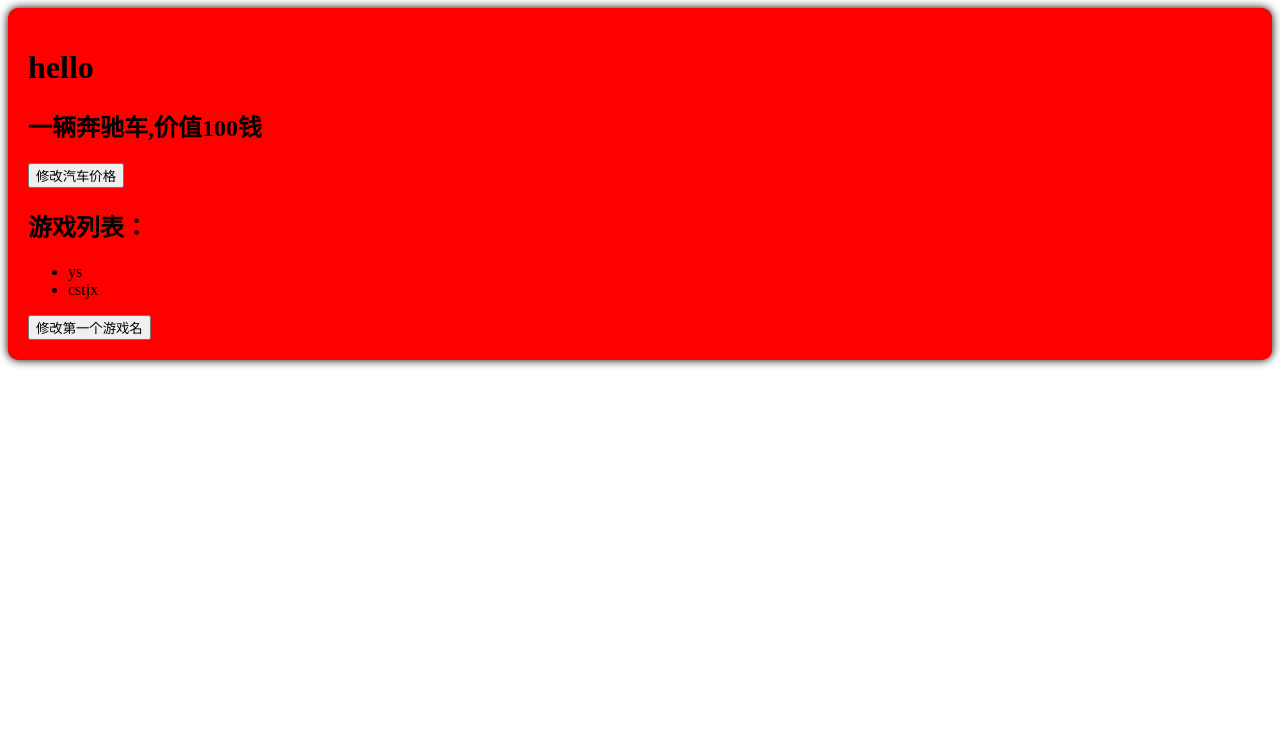
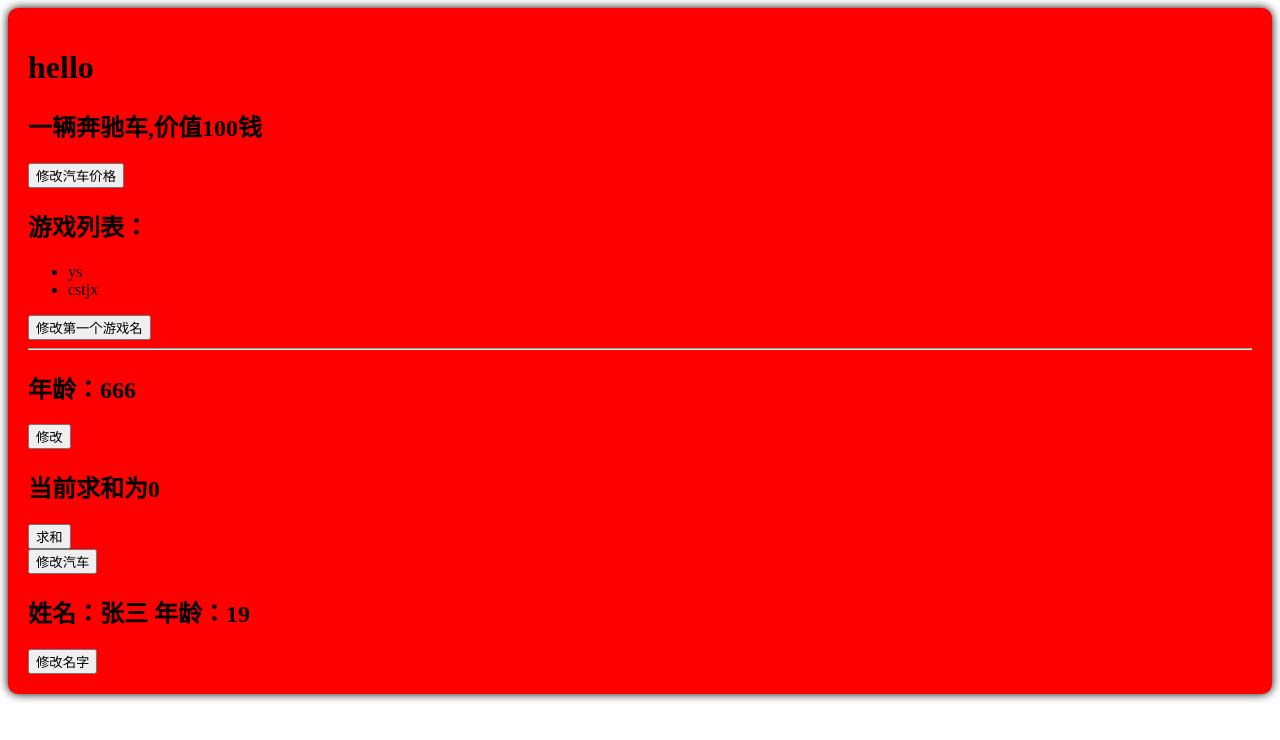
Before and after one commit to Bavin9199/Frontend, a Vue app in the folder vue/hello_vue3/: page / in a window 1280 px wide. Shown: the top 740 px of the page. Built offline with nearby package versions, Linux system fonts and the light colour scheme.

Commit message:
ref,reactive,toRefs

```diff
--- a/vue/hello_vue3/src/components/car.vue
+++ b/vue/hello_vue3/src/components/car.vue
@@ -1,32 +1,72 @@
 <template>
     <div class="cat">
         <h2> 一辆{{car.brand}}车,价值{{ car.price }}钱</h2>
-        <button @click="changePrice()">修改汽车价格</button>
+        <button @click="changePrice">修改汽车价格</button>
         <h2>游戏列表：</h2>
         <ul>
             <li v-for="g in games" :key="g.id">{{g.name}}</li>
         </ul>
-        <button @click="changeFirstName()">修改第一个游戏名</button>
+        <button @click="changeFirstName">修改第一个游戏名</button>
+        <hr>
+        <h2>年龄：{{ obj.a.b.c }}</h2>
+        <button @click="changeHS">修改</button>
+        <h2>当前求和为{{ sum }}</h2>
+        <button @click="changeSum">求和</button>
+        <br>
+        <button @click="changeCar">修改汽车</button>
+        <br>
+        <h2>姓名：{{ person.name }} 年龄：{{ age }}</h2>
+        <button @click="changeName">修改名字</button>
     </div>
+
+
+
 </template>
 
 <script lang="ts" setup name="car">
-     import { reactive } from 'vue';
+     import { reactive , ref , toRefs , toRef} from 'vue';
 
     //数据
-    let car = reactive({brand:'奔驰', price:100})    //Proxy(Object)   代理对象    reactive包裹后变成响应式对象
-    let games = reactive([
+    let car = ref({brand:'奔驰', price:100})    //Proxy(Object)   代理对象    reactive包裹后变成响应式对象
+    let games = reactive([                           //:key  表示循环时的唯一标识量   ：表示将g.id当作解析式进行解析
         {id:'abc01',name:'ys'},
         {id:'abc03',name:'cstjx'}
     ])
+    let obj = reactive({
+        a:{
+            b:{
+                c:666
+            }
+        }
+    })
+    let sum = ref(0)
+    let person = reactive({name:"张三",age:19})
+    let {name, age} = toRefs(person)            //toRefs可以将person中的值转换为ref响应式数据赋值给name和age,修改数据的时候需要加上 .value
+    let nl = toRef(person,'age')                //toRefs将name转换为person.name    toRef,toRefs 解构并让数据具有响应式的能力，解构后数据nl/age/person.name可以直接使用
 
     //方法
     function changePrice(){
-        car.price += 10;
+        car.value.price += 10                  //ref转换响应式普通变量和对象   修改要注意加上.value    car.value.price   game.value[0].name
+    }                                          //ref定义响应式对象   refImpl{value:Proxt(Object)}   ref定义响应式数据，底层由reactive实现
+    function changeFirstName(){
+        games[0].name="原神"
     }
-    function changeFirstName(){
-        games[0].name="原神";
+    function changeHS(){
+        obj.a.b.c = 999
     }
+    function changeSum(){
+        sum.value += 1
+    }
+    function changeCar(){                   //car为ref响应式对象    car.value可以直接修改对象的值
+        car.value = {brand:"奥迪",price:15}
+        //若为reactive响应式对象，以上方式无效，可写为   Object.assign(car,{brand:"奥迪"，price:1})  进行整体替换
+    }
+    function changeName(){
+        name.value += "~"
+        age.value += 1
+    }
+
+
 </script>
 
 <style scoped>
```
